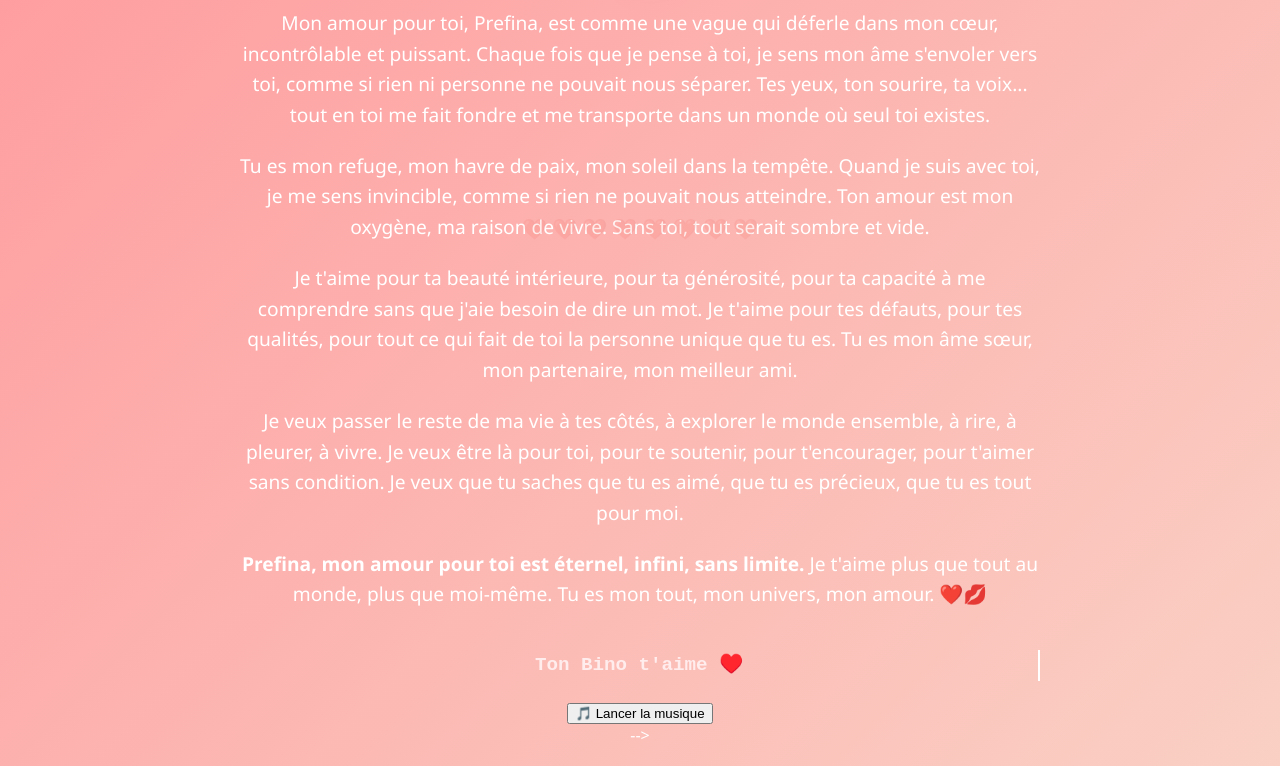
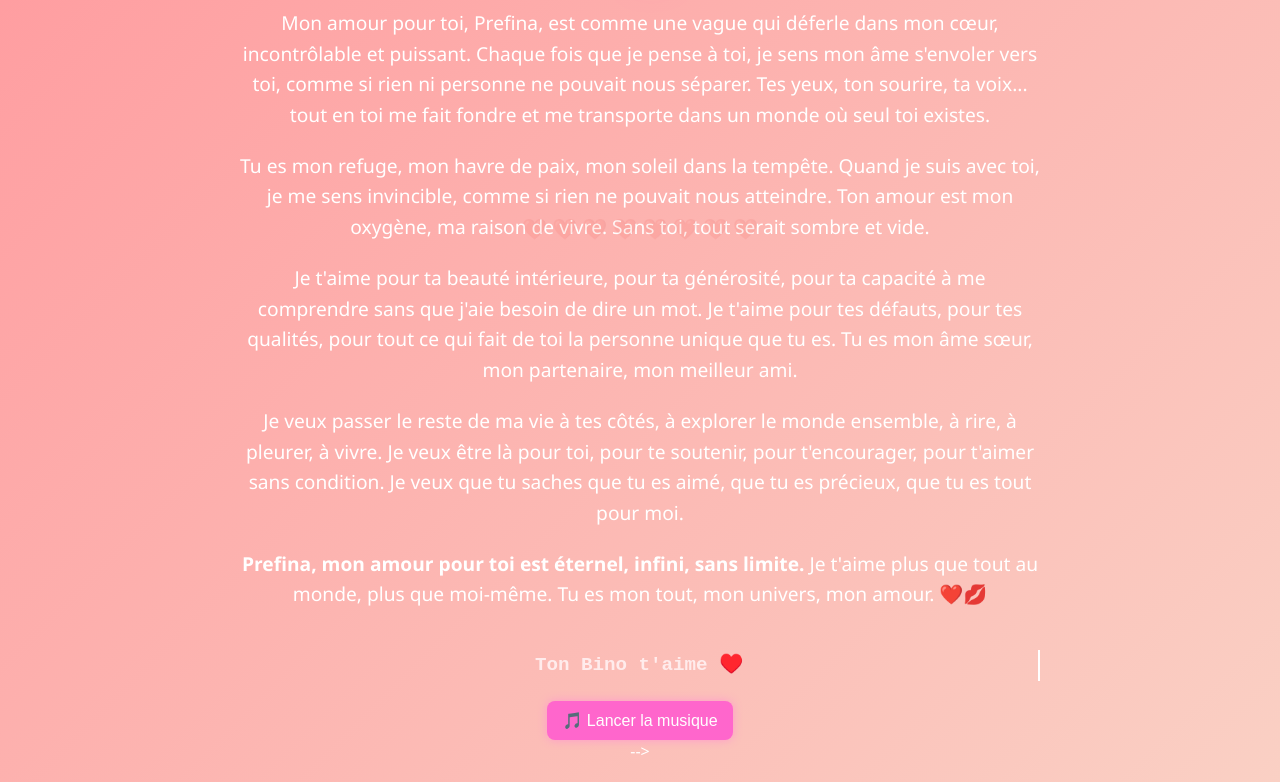
Before and after one commit to bernardsite229/PrefinaBino, a plain HTML site: page index.html in a window 1280 px wide. Shown: the part 165-947 px from the top of the page. Drawn offline with Linux system fonts and the light colour scheme.

Commit message:
Update style.css

```diff
--- a/style.css
+++ b/style.css
@@ -56,6 +56,28 @@ body::before {
   margin-top: 40px;
   color: #ffecec;
 }
+music-btn {
+  position: fixed;
+  top: 20px;
+  right: 20px;
+  z-index: 1000;
+}
+
+.music-btn button {
+  padding: 10px 15px;
+  font-size: 1em;
+  background-color: #ff66cc;
+  color: white;
+  border: none;
+  border-radius: 8px;
+  box-shadow: 0 0 10px #ff99cc;
+  cursor: pointer;
+  transition: background 0.3s ease;
+}
+
+.music-btn button:hover {
+  background-color: #ff3399;
+}
 
 @keyframes glow {
   from {
```
